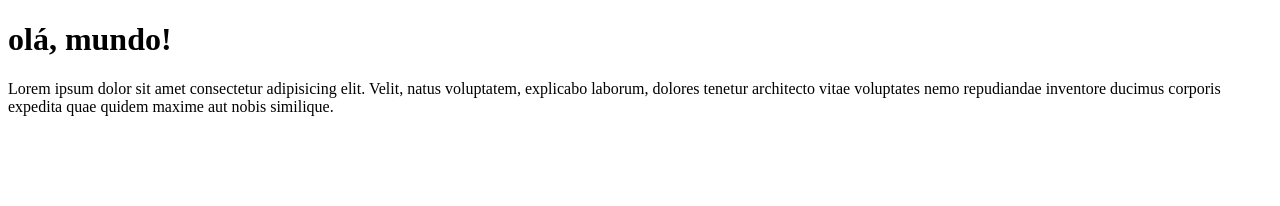
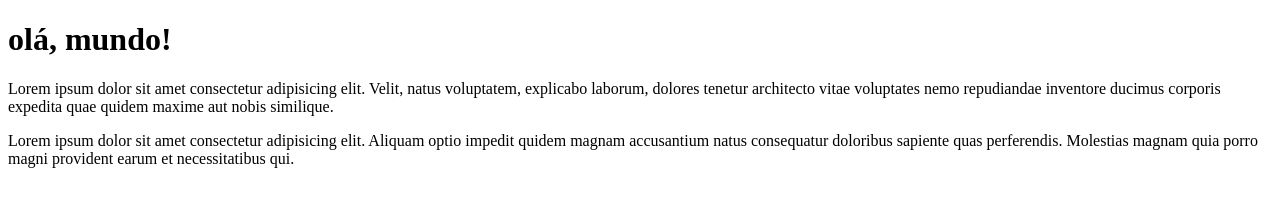
Before and after one commit to VinnyOF1912/TED-N1, a plain HTML site: page site-exemplo/index.html in a window 1280 px wide. Drawn offline with Linux system fonts and the light colour scheme.

Commit message:
adicionei um paragrafo

```diff
--- a/site-exemplo/index.html
+++ b/site-exemplo/index.html
@@ -9,5 +9,6 @@
 <body>
     <h1>olá, mundo!</h1>
     <p>Lorem ipsum dolor sit amet consectetur adipisicing elit. Velit, natus voluptatem, explicabo laborum, dolores tenetur architecto vitae voluptates nemo repudiandae inventore ducimus corporis expedita quae quidem maxime aut nobis similique.</p>
+    <p>Lorem ipsum dolor sit amet consectetur adipisicing elit. Aliquam optio impedit quidem magnam accusantium natus consequatur doloribus sapiente quas perferendis. Molestias magnam quia porro magni provident earum et necessitatibus qui.</p>
 </body>
 </html>
```
